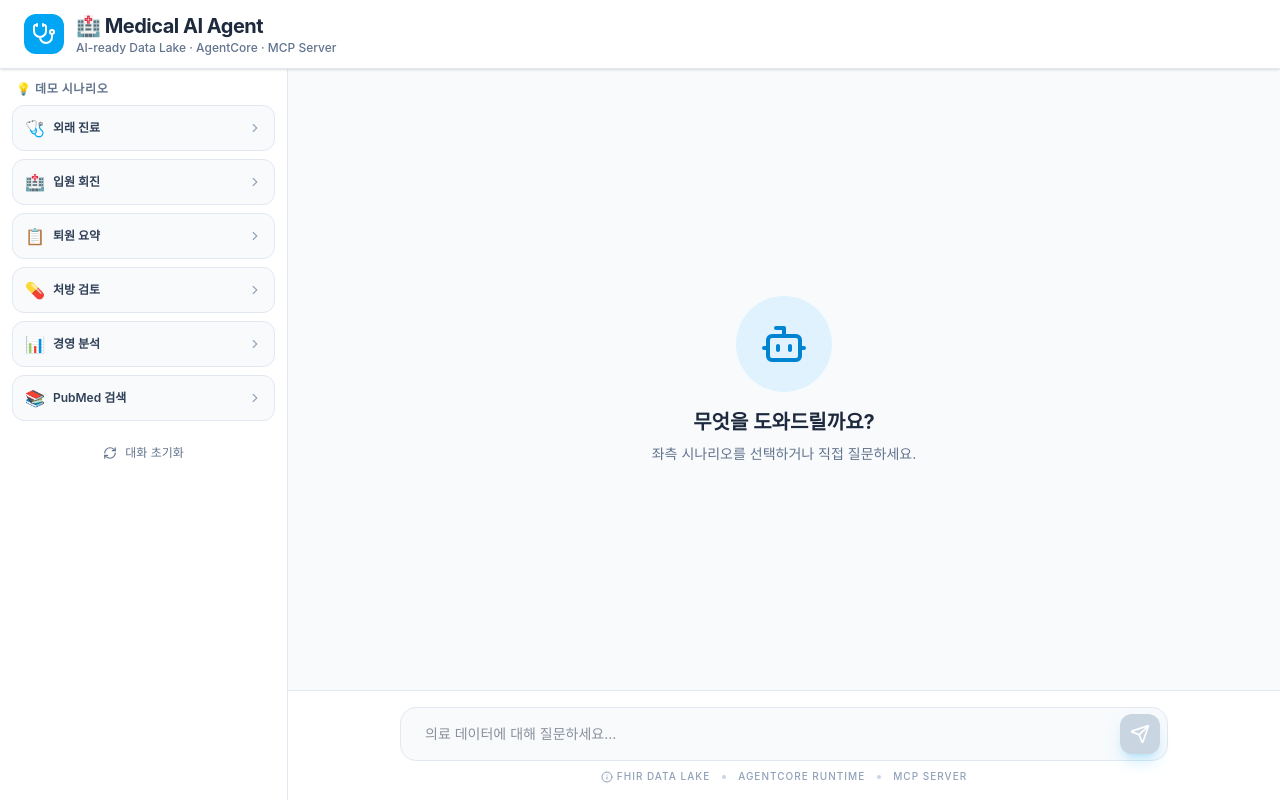
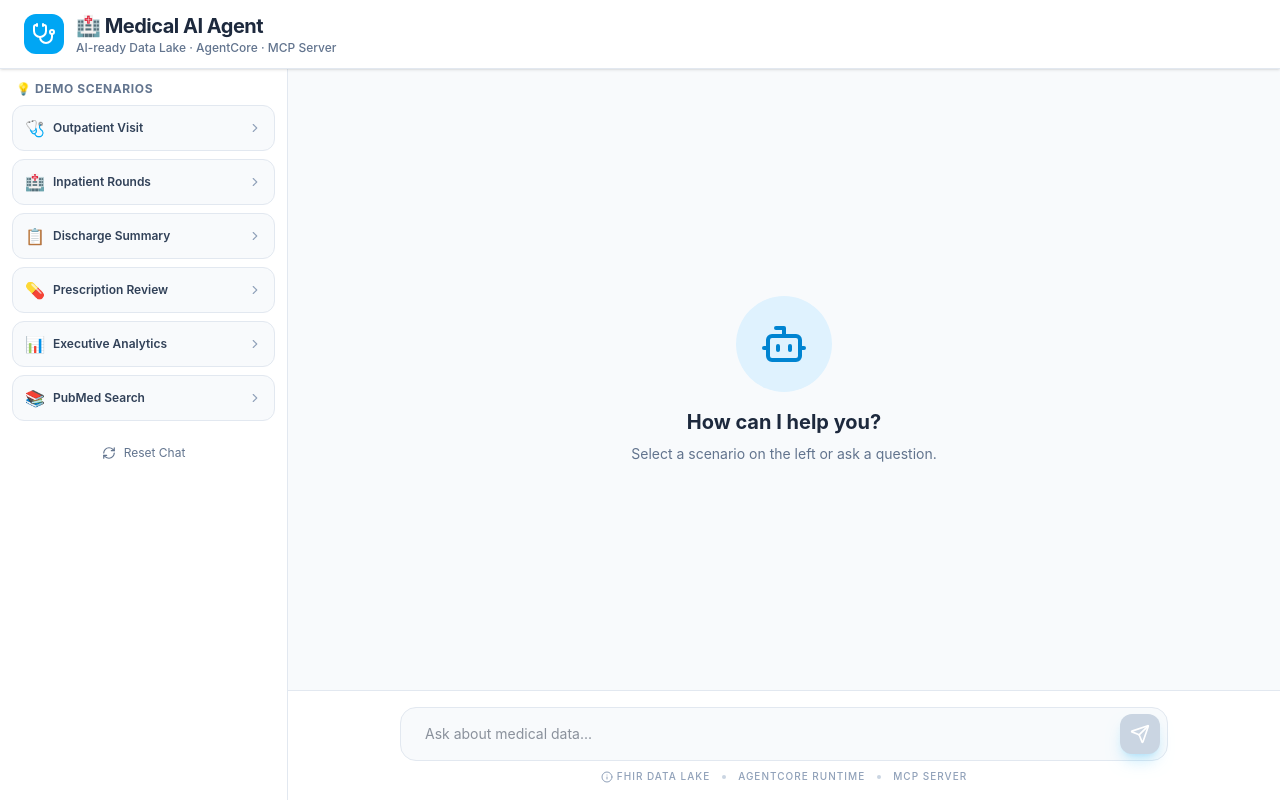
Before and after one commit to amazon-yw/building-medical-agent-from-ai-ready-datalake, a React (Vite) app in the folder react_agent/: page / in a window 1280 px wide. Built offline with nearby package versions, Linux system fonts and the light colour scheme.

Commit message:
eng version added

```diff
--- a/react_agent/src/App.tsx
+++ b/react_agent/src/App.tsx
@@ -8,58 +8,9 @@ import remarkGfm from 'remark-gfm';
 import { cn } from './lib/utils';
 import { streamAgentResponse, ChatMessage } from './services/agent';
 import { motion, AnimatePresence } from 'motion/react';
+import { t } from './i18n';
 
-const SCENARIOS = [
-  {
-    icon: "🩺", label: "외래 진료",
-    questions: [
-      "오늘 외래에 당뇨 진단받은 50대 환자가 있는데, 목록 좀 보여줘.",
-      "Lucien Wiegand 환자 상태 요약해줘.",
-      "Lucien Wiegand 환자 최근 혈당 수치 추이가 어떻게 돼?",
-      "Lucien Wiegand 환자가 지금 복용 중인 약은?",
-    ]
-  },
-  {
-    icon: "🏥", label: "입원 회진",
-    questions: [
-      "현재 입원 중인 환자 목록 좀 보여줘.",
-      "Denna Krajcik 환자 진단 이력 보여줘.",
-      "Denna Krajcik 환자한테 투여 중인 약물이랑 투약 기록 확인해줘.",
-    ]
-  },
-  {
-    icon: "📋", label: "퇴원 요약",
-    questions: [
-      "퇴원 예정인 Pedro Keebler 환자의 종합 요약 보여줘.",
-      "Pedro Keebler 환자의 입원 기간 동안 진료 이력을 정리해줘.",
-      "Pedro Keebler 환자 퇴원 시 가져갈 처방 약물 목록 정리해줘.",
-    ]
-  },
-  {
-    icon: "💊", label: "처방 검토",
-    questions: [
-      "Cary Becker 환자가 현재 복용 중인 약물 전체 목록 보여줘.",
-      "우리 병원에서 가장 많이 처방되는 약물 top 10이 뭐야?",
-      "메트포르민과 SGLT2 억제제 병용 요법에 대한 최신 연구 결과 알려줘.",
-    ]
-  },
-  {
-    icon: "📊", label: "경영 분석",
-    questions: [
-      "데이터 레이크에 어떤 테이블들이 있는지 알려줘.",
-      "연령대별 당뇨 유병률 분석해줘.",
-      "최근 응급실 방문 환자 수와 주요 진단명 top 5 알려줘.",
-    ]
-  },
-  {
-    icon: "📚", label: "PubMed 검색",
-    questions: [
-      "제2형 당뇨병 최신 치료 가이드라인 관련 논문 찾아줘.",
-      "메트포르민과 SGLT2 억제제 병용 요법에 대한 연구 결과 알려줘.",
-      "이 중에서 가장 관련 있는 논문 상세 내용 보여줘.",
-    ]
-  },
-];
+const SCENARIOS = t.scenarioItems;
 
 interface ToolStep {
   name: string;
@@ -167,7 +118,7 @@ export default function App() {
             ) : (
               <Wrench className="w-3.5 h-3.5 text-blue-500 flex-shrink-0" />
             )}
-            <span className="font-semibold text-slate-700">{step.name || `Step ${idx + 1}`}</span>
+            <span className="font-semibold text-slate-700">{step.name || `${t.step} ${idx + 1}`}</span>
             {step.result && <span className="text-slate-500 ml-auto text-[10px] flex-shrink-0">{step.result}</span>}
           </div>
           {step.input && <div className="text-slate-400 text-[10px] font-mono mt-1 break-all overflow-hidden max-h-[3rem]">{step.input}</div>}
@@ -195,7 +146,7 @@ export default function App() {
       <div className="flex flex-1 overflow-hidden">
         {/* Left Sidebar — Scenarios */}
         <aside className="w-72 flex-shrink-0 border-r border-slate-200 bg-white overflow-y-auto p-3 space-y-2">
-          <h3 className="text-xs font-bold text-slate-500 uppercase tracking-wider px-1 mb-2">💡 데모 시나리오</h3>
+          <h3 className="text-xs font-bold text-slate-500 uppercase tracking-wider px-1 mb-2">{t.scenarios}</h3>
           {SCENARIOS.map((s, i) => (
             <div key={i} className="bg-slate-50 border border-slate-200 rounded-xl overflow-hidden">
               <button
@@ -235,7 +186,7 @@ export default function App() {
               onClick={() => { setMessages([]); setCurrentTools([]); setExpandedScenario(null); }}
               className="w-full flex items-center justify-center gap-2 px-3 py-2 text-xs text-slate-500 hover:text-sky-600 hover:bg-sky-50 rounded-lg transition-colors"
             >
-              <RefreshCw className="w-3.5 h-3.5" /> 대화 초기화
+              <RefreshCw className="w-3.5 h-3.5" /> {t.reset}
             </button>
           </div>
         </aside>
@@ -249,8 +200,8 @@ export default function App() {
               <Bot className="w-12 h-12 text-sky-600" />
             </div>
             <div className="space-y-2">
-              <h2 className="text-xl font-bold text-slate-800">무엇을 도와드릴까요?</h2>
-              <p className="text-slate-500 text-sm">좌측 시나리오를 선택하거나 직접 질문하세요.</p>
+              <h2 className="text-xl font-bold text-slate-800">{t.welcome}</h2>
+              <p className="text-slate-500 text-sm">{t.welcomeSub}</p>
             </div>
           </div>
         )}
@@ -308,7 +259,7 @@ export default function App() {
               <div className="w-2 h-2 bg-sky-400 rounded-full animate-bounce" />
               <div className="w-2 h-2 bg-sky-400 rounded-full animate-bounce [animation-delay:0.2s]" />
               <div className="w-2 h-2 bg-sky-400 rounded-full animate-bounce [animation-delay:0.4s]" />
-              <span className="text-xs text-slate-400 ml-2">분석 중...</span>
+              <span className="text-xs text-slate-400 ml-2">{t.analyzing}</span>
             </div>
           </div>
         )}
@@ -321,7 +272,7 @@ export default function App() {
             type="text"
             value={input}
             onChange={(e) => setInput(e.target.value)}
-            placeholder="의료 데이터에 대해 질문하세요..."
+            placeholder={t.placeholder}
             disabled={isLoading}
             className="w-full bg-slate-50 border border-slate-200 rounded-2xl py-3 md:py-4 pl-4 md:pl-6 pr-12 focus:outline-none focus:ring-2 focus:ring-sky-500/20 focus:border-sky-500 transition-all text-slate-800 text-sm disabled:opacity-50"
           />
--- /dev/null
+++ b/react_agent/src/i18n.ts
@@ -0,0 +1,139 @@
+const ko = {
+  title: "Medical AI Agent",
+  subtitle: "AI-ready Data Lake · AgentCore · MCP Server",
+  welcome: "무엇을 도와드릴까요?",
+  welcomeSub: "좌측 시나리오를 선택하거나 직접 질문하세요.",
+  placeholder: "의료 데이터에 대해 질문하세요...",
+  scenarios: "💡 데모 시나리오",
+  reset: "대화 초기화",
+  analyzing: "분석 중...",
+  step: "Step",
+  scenarioItems: [
+    {
+      icon: "🩺", label: "외래 진료",
+      questions: [
+        "오늘 외래에 당뇨 진단받은 50대 환자가 있는데, 목록 좀 보여줘.",
+        "Lucien Wiegand 환자 상태 요약해줘.",
+        "Lucien Wiegand 환자 최근 혈당 수치 추이가 어떻게 돼?",
+        "Lucien Wiegand 환자가 지금 복용 중인 약은?",
+      ]
+    },
+    {
+      icon: "🏥", label: "입원 회진",
+      questions: [
+        "현재 입원 중인 환자 목록 좀 보여줘.",
+        "Denna Krajcik 환자 진단 이력 보여줘.",
+        "Denna Krajcik 환자한테 투여 중인 약물이랑 투약 기록 확인해줘.",
+      ]
+    },
+    {
+      icon: "📋", label: "퇴원 요약",
+      questions: [
+        "퇴원 예정인 Pedro Keebler 환자의 종합 요약 보여줘.",
+        "Pedro Keebler 환자의 입원 기간 동안 진료 이력을 정리해줘.",
+        "Pedro Keebler 환자 퇴원 시 가져갈 처방 약물 목록 정리해줘.",
+      ]
+    },
+    {
+      icon: "💊", label: "처방 검토",
+      questions: [
+        "Cary Becker 환자가 현재 복용 중인 약물 전체 목록 보여줘.",
+        "우리 병원에서 가장 많이 처방되는 약물 top 10이 뭐야?",
+        "메트포르민과 SGLT2 억제제 병용 요법에 대한 최신 연구 결과 알려줘.",
+      ]
+    },
+    {
+      icon: "📊", label: "경영 분석",
+      questions: [
+        "데이터 레이크에 어떤 테이블들이 있는지 알려줘.",
+        "연령대별 당뇨 유병률 분석해줘.",
+        "최근 응급실 방문 환자 수와 주요 진단명 top 5 알려줘.",
+      ]
+    },
+    {
+      icon: "📚", label: "PubMed 검색",
+      questions: [
+        "제2형 당뇨병 최신 치료 가이드라인 관련 논문 찾아줘.",
+        "메트포르민과 SGLT2 억제제 병용 요법에 대한 연구 결과 알려줘.",
+        "이 중에서 가장 관련 있는 논문 상세 내용 보여줘.",
+      ]
+    },
+  ],
+};
+
+const en: typeof ko = {
+  title: "Medical AI Agent",
+  subtitle: "AI-ready Data Lake · AgentCore · MCP Server",
+  welcome: "How can I help you?",
+  welcomeSub: "Select a scenario on the left or ask a question.",
+  placeholder: "Ask about medical data...",
+  scenarios: "💡 Demo Scenarios",
+  reset: "Reset Chat",
+  analyzing: "Analyzing...",
+  step: "Step",
+  scenarioItems: [
+    {
+      icon: "🩺", label: "Outpatient Visit",
+      questions: [
+        "Show me a list of diabetic patients in their 50s.",
+        "Summarize the status of patient Lucien Wiegand.",
+        "What are the recent blood glucose trends for Lucien Wiegand?",
+        "What medications is Lucien Wiegand currently taking?",
+      ]
+    },
+    {
+      icon: "🏥", label: "Inpatient Rounds",
+      questions: [
+        "Show me the list of currently admitted patients.",
+        "Show the diagnosis history for patient Denna Krajcik.",
+        "Check the medications and administration records for Denna Krajcik.",
+      ]
+    },
+    {
+      icon: "📋", label: "Discharge Summary",
+      questions: [
+        "Show a comprehensive summary for patient Pedro Keebler who is about to be discharged.",
+        "Summarize the encounter history during Pedro Keebler's admission.",
+        "List the discharge medications for Pedro Keebler.",
+      ]
+    },
+    {
+      icon: "💊", label: "Prescription Review",
+      questions: [
+        "Show all current medications for patient Cary Becker.",
+        "What are the top 10 most prescribed medications in our hospital?",
+        "Find recent research on metformin and SGLT2 inhibitor combination therapy.",
+      ]
+    },
+    {
+      icon: "📊", label: "Executive Analytics",
+      questions: [
+        "What tables are available in the data lake?",
+        "Analyze diabetes prevalence by age group.",
+        "Show recent ER visit counts and top 5 diagnoses.",
+      ]
+    },
+    {
+      icon: "📚", label: "PubMed Search",
+      questions: [
+        "Find papers on the latest type 2 diabetes treatment guidelines.",
+        "Find research on metformin and SGLT2 inhibitor combination therapy.",
+        "Show me the details of the most relevant paper.",
+      ]
+    },
+  ],
+};
+
+const locales = { ko, en } as const;
+type Locale = keyof typeof locales;
+
+function detectLocale(): Locale {
+  const param = new URLSearchParams(window.location.search).get("lang");
+  if (param && param in locales) return param as Locale;
+  const nav = navigator.language.split("-")[0];
+  return nav === "ko" ? "ko" : "en";
+}
+
+export const locale = detectLocale();
+export const t = locales[locale];
+export type { Locale };
```
